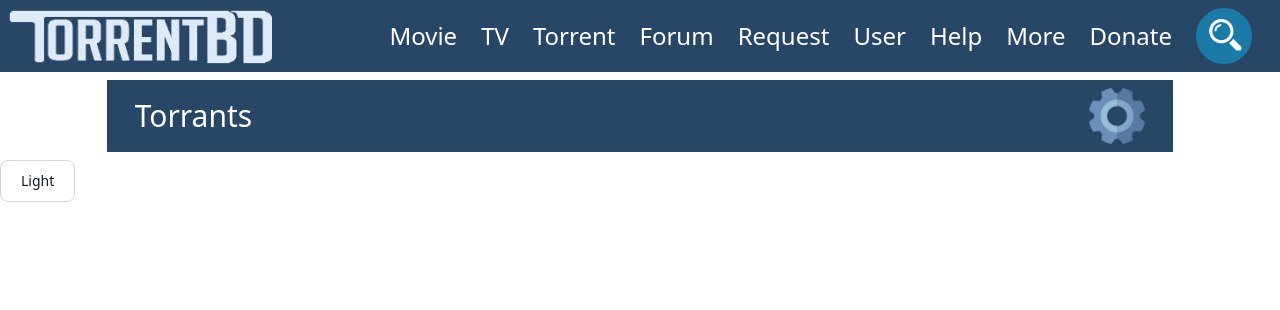
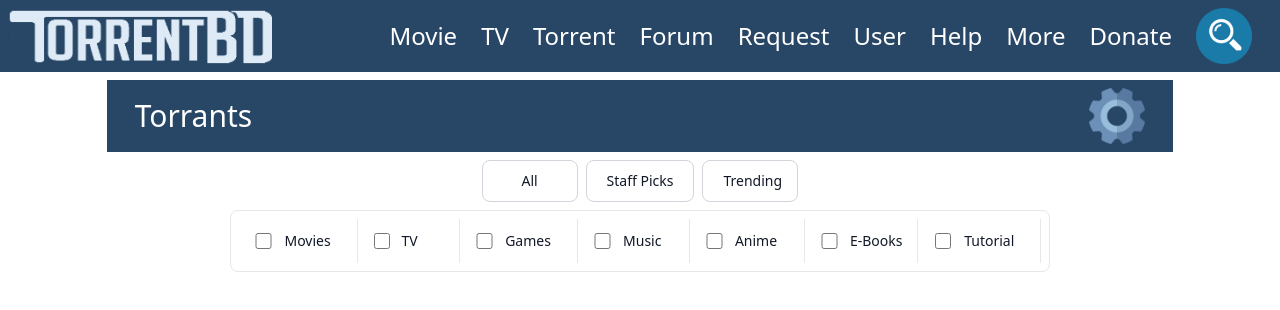
Before and after one commit to oliullah05/Advanced-Filter-Pagination-And-Search-System, a React (Vite) app: page / in a window 1280 px wide. Shown: the top 310 px of the page. Built offline with nearby package versions, Linux system fonts and the light colour scheme.

Commit message:
category

```diff
--- /dev/null
+++ b/src/Components/CatagoryFeature/CategoryFeature.jsx
@@ -0,0 +1,57 @@
+import React from 'react';
+
+const CategoryFeature = () => {
+    return (
+        <div>
+
+<ul className="items-center w-full text-sm font-medium text-gray-900 bg-white border p-2 border-gray-200 rounded-lg sm:flex dark:bg-gray-700 dark:border-gray-600 dark:text-white">
+    <li className="w-full border-b border-gray-200 sm:border-b-0 sm:border-r dark:border-gray-600">
+        <div className="flex items-center px-3">
+            <input id="react-checkbox-list" type="checkbox" value="" className="w-10 h-4 text-blue-600 bg-gray-100 border-gray-300 rounded focus:ring-blue-500 dark:focus:ring-blue-600 dark:ring-offset-gray-700 dark:focus:ring-offset-gray-700 focus:ring-2 dark:bg-gray-600 dark:border-gray-500"/>
+            <label for="vue-checkbox-list" className="w-full py-3 ms-2 text-sm font-medium text-gray-900 dark:text-gray-300">Movies</label>
+        </div>
+    </li>
+    <li className="w-full border-b border-gray-200 sm:border-b-0 sm:border-r dark:border-gray-600">
+        <div className="flex items-center px-3">
+            <input id="react-checkbox-list" type="checkbox" value="" className="w-10 h-4 text-blue-600 bg-gray-100 border-gray-300 rounded focus:ring-blue-500 dark:focus:ring-blue-600 dark:ring-offset-gray-700 dark:focus:ring-offset-gray-700 focus:ring-2 dark:bg-gray-600 dark:border-gray-500"/>
+            <label for="react-checkbox-list" className="w-full py-3 ms-2 text-sm font-medium text-gray-900 dark:text-gray-300">TV</label>
+        </div>
+    </li>
+    <li className="w-full border-b border-gray-200 sm:border-b-0 sm:border-r dark:border-gray-600">
+        <div className="flex items-center px-3">
+            <input id="angular-checkbox-list" type="checkbox" value="" className="w-10 h-4 text-blue-600 bg-gray-100 border-gray-300 rounded focus:ring-blue-500 dark:focus:ring-blue-600 dark:ring-offset-gray-700 dark:focus:ring-offset-gray-700 focus:ring-2 dark:bg-gray-600 dark:border-gray-500"/>
+            <label for="angular-checkbox-list" className="w-full py-3 ms-2 text-sm font-medium text-gray-900 dark:text-gray-300">Games</label>
+        </div>
+    </li>
+    <li className="w-full border-b border-gray-200 sm:border-b-0 sm:border-r dark:border-gray-600">
+        <div className="flex items-center px-3">
+            <input id="angular-checkbox-list" type="checkbox" value="" className="w-10 h-4 text-blue-600 bg-gray-100 border-gray-300 rounded focus:ring-blue-500 dark:focus:ring-blue-600 dark:ring-offset-gray-700 dark:focus:ring-offset-gray-700 focus:ring-2 dark:bg-gray-600 dark:border-gray-500"/>
+            <label for="angular-checkbox-list" className="w-full py-3 ms-2 text-sm font-medium text-gray-900 dark:text-gray-300">Music</label>
+        </div>
+    </li>
+    <li className="w-full border-b border-gray-200 sm:border-b-0 sm:border-r dark:border-gray-600">
+        <div className="flex items-center px-3">
+            <input id="angular-checkbox-list" type="checkbox" value="" className="w-10 h-4 text-blue-600 bg-gray-100 border-gray-300 rounded focus:ring-blue-500 dark:focus:ring-blue-600 dark:ring-offset-gray-700 dark:focus:ring-offset-gray-700 focus:ring-2 dark:bg-gray-600 dark:border-gray-500"/>
+            <label for="angular-checkbox-list" className="w-full py-3 ms-2 text-sm font-medium text-gray-900 dark:text-gray-300">Anime</label>
+        </div>
+    </li>
+    <li className="w-full border-b border-gray-200 sm:border-b-0 sm:border-r dark:border-gray-600">
+        <div className="flex items-center px-3">
+            <input id="angular-checkbox-list" type="checkbox" value="" className="w-10 h-4 text-blue-600 bg-gray-100 border-gray-300 rounded focus:ring-blue-500 dark:focus:ring-blue-600 dark:ring-offset-gray-700 dark:focus:ring-offset-gray-700 focus:ring-2 dark:bg-gray-600 dark:border-gray-500"/>
+            <label for="angular-checkbox-list" className="w-full py-3 ms-2 text-sm font-medium text-gray-900 dark:text-gray-300">E-Books</label>
+        </div>
+    </li>
+    <li className="w-full border-b border-gray-200 sm:border-b-0 sm:border-r dark:border-gray-600">
+        <div className="flex items-center px-3">
+            <input id="angular-checkbox-list" type="checkbox" value="" className="w-10 h-4 text-blue-600 bg-gray-100 border-gray-300 rounded focus:ring-blue-500 dark:focus:ring-blue-600 dark:ring-offset-gray-700 dark:focus:ring-offset-gray-700 focus:ring-2 dark:bg-gray-600 dark:border-gray-500"/>
+            <label for="angular-checkbox-list" className="w-full py-3 ms-2 text-sm font-medium text-gray-900 dark:text-gray-300">Tutorial</label>
+        </div>
+    </li>
+
+</ul>
+
+        </div>
+    );
+};
+
+export default CategoryFeature;
--- a/src/Components/CategorySection/CategorySection.jsx
+++ b/src/Components/CategorySection/CategorySection.jsx
@@ -1,11 +1,20 @@
 import React from 'react';
+import CategoryFeature from '../CatagoryFeature/CategoryFeature';
 
 const CategorySection = () => {
     return (
-        <div>
+        <div className='flex justify-center flex-col items-center '>
 
+            <div>
+            {/* <button type="button" className=" w-24 text-gray-900 bg-white border border-gray-300 focus:outline-none hover:bg-gray-100 focus:ring-4 focus:ring-blue-500 font-medium rounded-s-lg text-sm px-5 py-2.5  mb-2 dark:bg-gray-800 dark:text-white dark:border-gray-600 dark:hover:bg-gray-700 dark:hover:border-gray-600 dark:focus:ring-gray-700">Trending</button> */}
 
-            <button type="button" class="text-gray-900 bg-white border border-gray-300 focus:outline-none hover:bg-gray-100 focus:ring-4 focus:ring-gray-200 font-medium rounded-lg text-sm px-5 py-2.5 me-2 mb-2 dark:bg-gray-800 dark:text-white dark:border-gray-600 dark:hover:bg-gray-700 dark:hover:border-gray-600 dark:focus:ring-gray-700">Light</button>
+            <button type="button" className=" me-2 w-24 text-gray-900 bg-white border border-gray-300 focus:outline-none hover:bg-gray-100 focus:ring-2 focus:ring-blue-300 font-medium rounded-lg text-sm px-5 py-2.5  mb-2 dark:bg-gray-800 dark:text-white dark:border-gray-600 dark:hover:bg-gray-700 dark:hover:border-gray-600 dark:focus:ring-gray-700">All</button>
+            <button type="button" className=" me-2  w-27 text-gray-900 bg-white border border-gray-300 focus:outline-none hover:bg-gray-100 focus:ring-2 focus:ring-blue-300 font-medium rounded-lg text-sm px-5 py-2.5  mb-2 dark:bg-gray-800 dark:text-white dark:border-gray-600 dark:hover:bg-gray-700 dark:hover:border-gray-600 dark:focus:ring-gray-700">Staff Picks</button>
+            <button type="button" className=" w-24 text-gray-900 bg-white border border-gray-300 focus:outline-none hover:bg-gray-100 focus:ring-2 focus:ring-blue-300 font-medium rounded-lg text-sm px-5 py-2.5  mb-2 dark:bg-gray-800 dark:text-white dark:border-gray-600 dark:hover:bg-gray-700 dark:hover:border-gray-600 dark:focus:ring-gray-700">Trending</button>
+
+            </div>
+
+            <CategoryFeature></CategoryFeature>
         </div>
     );
 };
```
